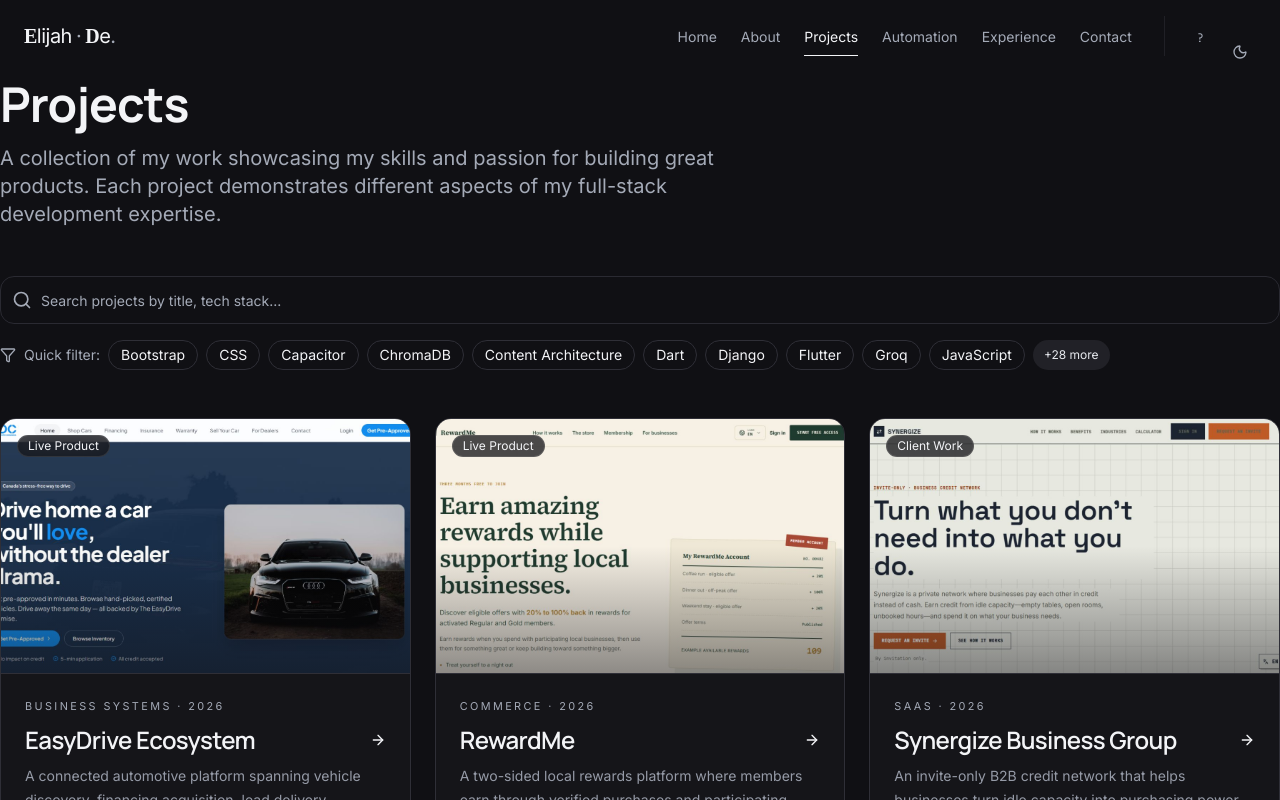
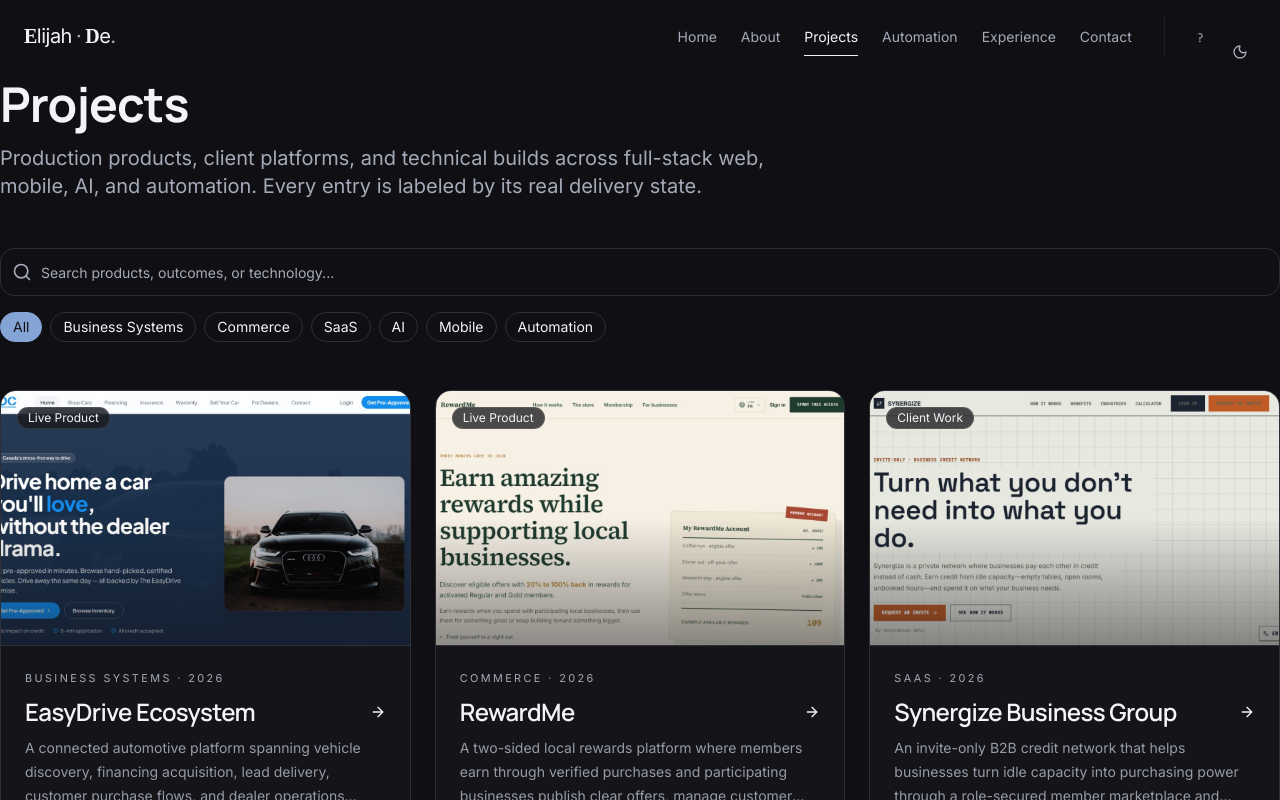
Before and after one commit to ElaiElaiElai1113/Portfolio, a React (Vite) app: page /projects in a window 1280 px wide. Shown: the top 800 px of the page. Built offline with nearby package versions, Linux system fonts and the light colour scheme.

Commit message:
feat: reposition portfolio for full-stack roles

```diff
--- a/src/components/UniqueHero.tsx
+++ b/src/components/UniqueHero.tsx
@@ -91,11 +91,8 @@
               className="max-w-2xl"
             >
               <p className="text-xl sm:text-2xl text-muted-foreground leading-relaxed font-light">
-                I build thoughtful digital products that balance{" "}
-                <span className="text-foreground font-medium">craft</span>,{" "}
-                <span className="text-foreground font-medium">performance</span>,
-                and{" "}
-                <span className="text-foreground font-medium">meaning</span>.
+                I build <span className="font-medium text-foreground">full-stack products</span>{" "}
+                that connect customer experience, business operations, and reliable data—from the first workflow to production.
               </p>
             </motion.div>
 
@@ -107,10 +104,10 @@
               className="flex flex-wrap gap-4"
             >
               {[
-                "Full-Stack Developer",
-                "Automation Architect",
-                "Agile Practitioner",
-                "Problem Solver",
+                "Sole Full-Stack Developer",
+                "React & TypeScript",
+                "Supabase & SQL",
+                "Product Delivery",
               ].map((role, index) => (
                 <motion.span
                   key={role}
@@ -139,7 +136,7 @@
               >
                 <Link to="/projects">
                   <span className="relative z-10 flex items-center gap-2">
-                    View Projects
+                    Explore Case Studies
                     <ArrowRight className="h-4 w-4 group-hover:translate-x-1 transition-transform" />
                   </span>
                 </Link>
@@ -170,7 +167,7 @@
                 {[
                   {
                     icon: Github,
-                    href: "https://github.com/elijahndelosantos",
+                    href: "https://github.com/ElaiElaiElai1113",
                     label: "GitHub",
                   },
                   {
--- a/src/pages/ProjectsPage.tsx
+++ b/src/pages/ProjectsPage.tsx
@@ -1,44 +1,45 @@
 import { useState } from "react";
 import { Link } from "react-router-dom";
 import { Button } from "@/components/ui/button";
-import { Badge } from "@/components/ui/badge";
 import { Input } from "@/components/ui/input";
 import { useQuery } from "@tanstack/react-query";
 import { getPublishedProjects } from "@/services";
-import { Search, Filter } from "lucide-react";
+import { Search } from "lucide-react";
 import { motion } from "framer-motion";
 import { ScrollReveal } from "@/components/animations/PageTransition";
 import { ProjectGrid } from "@/components/EnhancedProjectCard";
 import { SEO } from "@/components/SEO";
+import {
+  PROJECT_CATEGORIES,
+  matchesProject,
+  type ProjectCategoryFilter,
+} from "@/lib/projectPresentation";
 
 export default function ProjectsPage() {
   const [searchTerm, setSearchTerm] = useState("");
+  const [activeCategory, setActiveCategory] = useState<ProjectCategoryFilter>("All");
 
   const { data: projects, isLoading } = useQuery({
     queryKey: ["projects"],
     queryFn: getPublishedProjects,
   });
 
-  const filteredProjects = projects?.filter((project) => {
-    const searchLower = searchTerm.toLowerCase();
-    return (
-      project.title.toLowerCase().includes(searchLower) ||
-      project.summary.toLowerCase().includes(searchLower) ||
-      project.stack.some((tech: string) =>
-        tech.toLowerCase().includes(searchLower),
-      )
+  const filteredProjects = projects?.filter((project) =>
+    matchesProject(project, searchTerm, activeCategory),
   );
-  });
 
-  // Get unique technologies for filter
-  const allTechnologies = projects?.flatMap((p) => p.stack) || [];
-  const uniqueTechs = Array.from(new Set(allTechnologies)).sort();
+  const filtersActive = Boolean(searchTerm.trim()) || activeCategory !== "All";
+
+  const clearFilters = () => {
+    setSearchTerm("");
+    setActiveCategory("All");
+  };
 
   return (
     <>
       <SEO
         title="Projects"
-        description="Explore my portfolio of projects showcasing full-stack development skills with React, TypeScript, Node.js, and more."
+        description="Explore commercial products, client platforms, and technical builds across full-stack web, mobile, AI, commerce, and automation."
       />
 
       <div className="space-y-12">
@@ -47,9 +48,9 @@
           <div className="space-y-4">
             <h1 className="text-4xl md:text-5xl font-bold">Projects</h1>
             <p className="text-xl text-muted-foreground max-w-3xl">
-              A collection of my work showcasing my skills and passion for building
-              great products. Each project demonstrates different aspects of my
-              full-stack development expertise.
+              Production products, client platforms, and technical builds across full-stack
+              web, mobile, AI, and automation. Every entry is labeled by its real delivery
+              state.
             </p>
           </div>
         </ScrollReveal>
@@ -61,59 +62,56 @@
               <Search className="absolute left-3 top-1/2 transform -translate-y-1/2 h-5 w-5 text-muted-foreground" />
               <Input
                 type="text"
-                placeholder="Search projects by title, tech stack..."
+                placeholder="Search products, outcomes, or technology..."
                 value={searchTerm}
                 onChange={(e) => setSearchTerm(e.target.value)}
                 className="pl-10 h-12"
+                aria-label="Search projects"
               />
             </div>
 
-            {/* Tech Filter Pills */}
-            <div className="flex flex-wrap gap-2">
-              <motion.div
-                className="flex items-center gap-2 text-sm text-muted-foreground"
-                whileHover={{ x: 2 }}
+            <div
+              className="flex flex-wrap gap-2"
+              role="group"
+              aria-label="Filter projects by category"
             >
-                <Filter className="h-4 w-4" />
-                <span>Quick filter:</span>
-              </motion.div>
-              {uniqueTechs.slice(0, 10).map((tech) => (
+              {PROJECT_CATEGORIES.map((category) => (
                 <motion.button
-                  key={tech}
-                  onClick={() => setSearchTerm(tech)}
+                  key={category}
+                  type="button"
+                  onClick={() => setActiveCategory(category)}
                   className={`px-3 py-1 text-sm rounded-full border transition-colors ${
-                    searchTerm === tech
+                    activeCategory === category
                       ? "bg-primary text-primary-foreground border-primary"
                       : "bg-background hover:bg-muted border-border"
                   }`}
                   whileHover={{ scale: 1.05 }}
                   whileTap={{ scale: 0.95 }}
+                  aria-pressed={activeCategory === category}
                 >
-                  {tech}
+                  {category}
                 </motion.button>
               ))}
-              {uniqueTechs.length > 10 && (
-                <Badge variant="secondary">+{uniqueTechs.length - 10} more</Badge>
-              )}
             </div>
 
             {/* Results count */}
-            {searchTerm && (
+            {filtersActive && (
               <motion.p
                 initial={{ opacity: 0, y: -10 }}
                 animate={{ opacity: 1, y: 0 }}
                 className="text-sm text-muted-foreground"
               >
                 {filteredProjects?.length} project
-                {filteredProjects?.length !== 1 ? "s" : ""} found for "{searchTerm}"
-                {searchTerm && (
+                {filteredProjects?.length !== 1 ? "s" : ""} found
+                {searchTerm.trim() ? ` for “${searchTerm.trim()}”` : ""}
+                {activeCategory !== "All" ? ` in ${activeCategory}` : ""}
                 <button
-                    onClick={() => setSearchTerm("")}
+                  type="button"
+                  onClick={clearFilters}
                   className="ml-2 text-primary hover:underline"
                 >
-                    Clear
+                  Clear filters
                 </button>
-                )}
               </motion.p>
             )}
           </div>
@@ -134,15 +132,15 @@
               >
                 <div className="text-6xl mb-4">🔍</div>
                 <h3 className="text-xl font-semibold mb-2">
-                  {searchTerm ? "No projects found" : "No projects yet"}
+                  {filtersActive ? "No projects found" : "No projects yet"}
                 </h3>
                 <p className="text-muted-foreground mb-6">
-                  {searchTerm
-                    ? `No projects match "${searchTerm}". Try a different search term.`
+                  {filtersActive
+                    ? "No projects match these filters. Try another search or category."
                     : "Check back soon for new projects!"}
                 </p>
-                {searchTerm && (
-                  <Button onClick={() => setSearchTerm("")}>Clear search</Button>
+                {filtersActive && (
+                  <Button onClick={clearFilters}>Clear filters</Button>
                 )}
               </motion.div>
             </div>
@@ -150,7 +148,7 @@
         </ScrollReveal>
 
         {/* CTA */}
-        {!searchTerm && filteredProjects && filteredProjects.length > 0 && (
+        {!filtersActive && filteredProjects && filteredProjects.length > 0 && (
           <ScrollReveal delay={0.3}>
             <div className="text-center py-12">
               <p className="text-muted-foreground mb-4">
--- a/src/pages/UniqueHomePage.tsx
+++ b/src/pages/UniqueHomePage.tsx
@@ -26,7 +26,7 @@
     <>
       <SEO
         title="Elijah De Los Santos"
-        description="Full-Stack Developer & Automation Architect building thoughtful digital products. Explore my projects, n8n workflows, and technical journey."
+        description="Full-stack product developer building production web, mobile, commerce, rewards, and business systems from customer experience through reliable operations."
       />
 
       {/* Hero Section */}
@@ -43,11 +43,15 @@
           >
             <div>
               <p className="text-xs uppercase tracking-[0.3em] text-muted-foreground mb-3">
-                Selected Work
+                Shipped Systems
               </p>
               <h2 className="text-4xl sm:text-5xl font-['Playfair_Display'] font-semibold">
-                Projects I've built
+                Commercial products, built end to end
               </h2>
+              <p className="mt-4 max-w-2xl text-muted-foreground">
+                Customer-facing experiences and operational platforms spanning automotive,
+                commerce, rewards, and business networks.
+              </p>
             </div>
             <Button variant="ghost" asChild className="group">
               <Link to="/projects">
@@ -103,7 +107,7 @@
                 icon: Code,
                 title: "All Projects",
                 description: "The complete portfolio",
-                details: "6+ featured projects to explore",
+                details: "11 case studies across live products and technical builds",
                 href: "/projects",
                 color: "text-indigo",
               },
```
Lines whose indentation alone changed are shown as unchanged.
